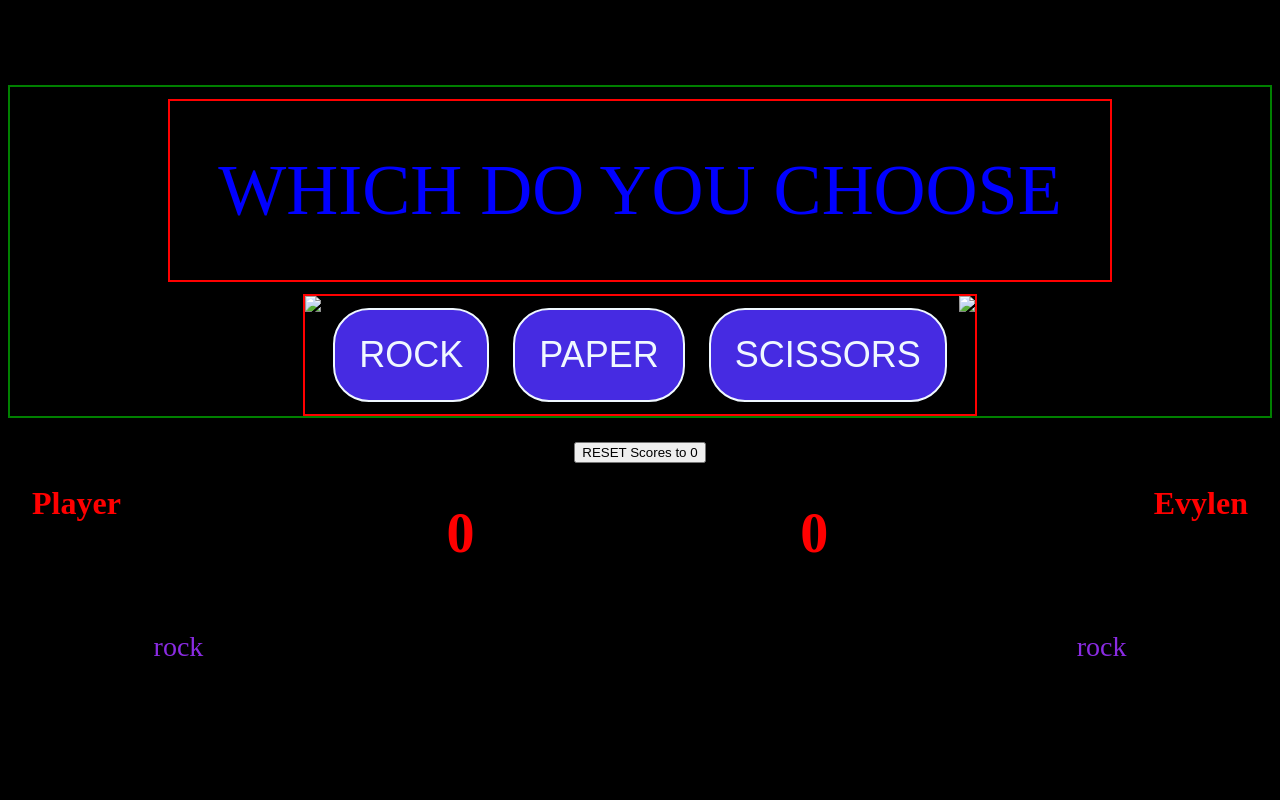
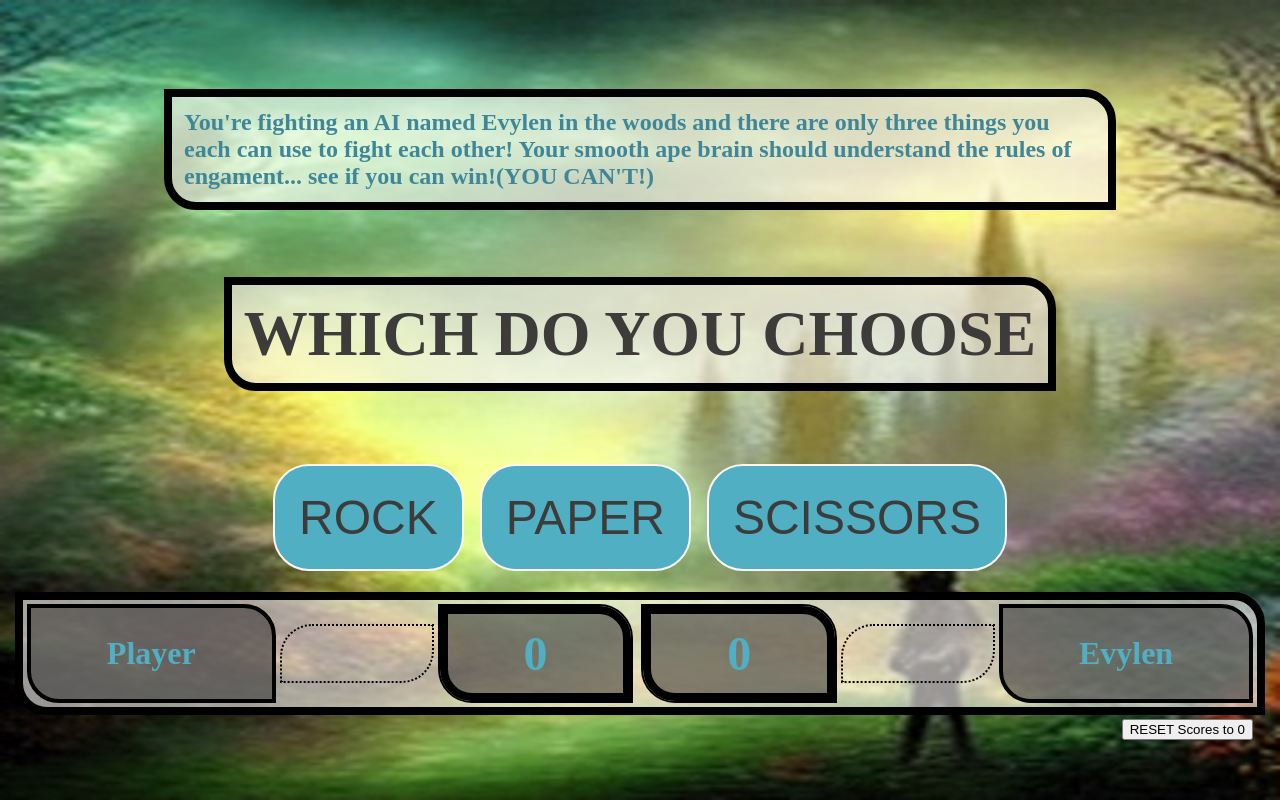
Before and after one commit to RaincloudDev/Rock-Paper-Scissors, a plain HTML site: page index.html in a window 1280 px wide. Drawn offline with Linux system fonts and the light colour scheme.

Commit message:
UI Added

```diff
--- a/UPDATEDSCRIPT.js
+++ b/UPDATEDSCRIPT.js
@@ -13,8 +13,9 @@ function rockButton(){
     playerChoice = 0;
     evylenMove();
     printChoices();
-    //animateChoices();
     fight(playerChoice, evylenChoose);
+    animateChoices();
+
 
 
 }
@@ -25,18 +26,19 @@ function paperButton(){
     playerChoice = 1;
     evylenMove();
     printChoices();
-    //animateChoices();
     fight(playerChoice, evylenChoose);
+    animateChoices();
 }
-
+//fight before animation so scores are tallied the right way.
+//this is based on the current working state of this document.
 function scissorsButton(){
     console.log("You chose scissors");
 
     playerChoice = 2;
     evylenMove();
     printChoices();
-    //animateChoices();
     fight(playerChoice, evylenChoose);
+    animateChoices();
 }
 
 //evylen logic
@@ -44,6 +46,7 @@ function evylenMove(){
     const evylenOptions = [0, 1, 2];
     const evylen = Math.floor(Math.random() * evylenOptions.length);
     const evylenChoice = evylenOptions[evylen];
+
 
     if (evylenChoice === 0){
         console.log('Evylen chose rock!');
@@ -98,6 +101,7 @@ function fight(playerChoice, evylenChoose){
         (playerChoice === 2 && evylenChoose == 2)
      )  {
             console.log('BOWTIE MACCARONI');
+            tie();
             printScores();
             printChoices();
         }
@@ -106,17 +110,22 @@ function fight(playerChoice, evylenChoose){
 
 //UI
 function playerWin(){
+    win();
 var myScore = playerScore;
 var myScoreElement = document.getElementById('myScore');
     playerScore ++;
    myScoreElement.innerHTML = playerScore;
+
    printScores();
 }
 function playerLose(){
+    lose();
     var herScore = evylenScore;
     var herScoreElement = document.getElementById('herScore');
-        evylenScore ++;
+
+       evylenScore ++;
        herScoreElement.innerHTML = evylenScore;
+
        printScores();
     }
 function printChoices(){
@@ -140,8 +149,27 @@ function animateChoices(){
     var evylenAnimation = evylenChoose;
     var evylenAnimationElement = document.getElementById('evylenChoice');
 
-    if (playerChoice = 0){
-        choiceEcho = 'rock';
+    if (playerChoice === 0){
+        choiceEcho = 'RocK';
+
+    }
+    else if (playerChoice === 1){
+        choiceEcho = 'PapeR';
+
+    }
+    else if (playerChoice === 2){
+        choiceEcho = 'ScissorS';
+
+    }
+
+    if (evylenChoose === 0) {
+        evylenChoose = 'Rock';
+    }
+    else if (evylenChoose === 1) {
+        evylenChoose = 'PapeR';
+    }
+    else if (evylenChoose === 2) {
+        evylenChoose = 'ScissorS';
     }
 
     humanAnimationElement.innerHTML = choiceEcho;
@@ -149,3 +177,37 @@ function animateChoices(){
     evylenAnimationElement.innerHTML = evylenChoose;
 
 }
+
+
+
+function lose(){
+var herColor = document.getElementById('evylenChoice');
+var color = document.getElementById('playerChoice');
+
+herColor.style.backgroundColor="green";
+color.style.backgroundColor="red";
+herColor.style.color="black";
+color.style.color="black";
+  }
+
+function win(){
+    var herColor = document.getElementById('evylenChoice');
+    var color = document.getElementById('playerChoice');
+
+    herColor.style.backgroundColor="red";
+    color.style.backgroundColor="green";
+    herColor.style.color="black";
+    color.style.color="black";
+
+      }
+
+function tie(){
+
+      var herColor = document.getElementById('evylenChoice');
+    var color = document.getElementById('playerChoice');
+
+    herColor.style.backgroundColor="blue";
+    herColor.style.color="white";
+    color.style.color="white";
+    color.style.backgroundColor="blue";
+      }
--- a/index.html
+++ b/index.html
@@ -14,31 +14,49 @@
         <!--Title and Gameplay area-->
         <div class="gameplay">
             <div class="welcomeMessage">
-            WHICH DO YOU CHOOSE
+                <p class="titleSong">You're fighting an AI named Evylen in
+                    the woods and there are only three things you
+                    each can use to fight each other! Your smooth
+                    ape brain should understand the rules of engament... see
+                    if you can win!(YOU CAN'T!)
+                </p>
+            <h1>WHICH DO YOU CHOOSE</h1>
             </div>
 
             <div class="buttons">
-                <img src="#">
+
         <button class="rock" onclick="rockButton()">ROCK</button>
         <button class="paper" onclick="paperButton()">PAPER</button>
         <button class="scissors" onclick="scissorsButton()">SCISSORS</button>
-                <img src="#">
+
                 </div>
         </div>
         <!--status bar- Scores, Round, Etc..-->
         <div class="gameInfo">
-            <button id="reset" onclick="reset()">RESET Scores to 0</button>
+
                  <div class="scoreZone">
-                    <h1>Player</h1>
+                    <h1 class="nerd">Player</h1>
+                    <p id="playerChoice"> </p>
                     <h1 id=myScore >0</h1>
                     <h1 id=herScore >0</h1>
-                    <h1>Evylen</h1>
+                    <p id="evylenChoice"> </p>
+                    <h1 class="nerd">Evylen</h1>
                 </div>
+                <button id="reset" onclick="reset()">RESET Scores to 0</button>
+
+                <!--
                 <div class="liveFeed">
-                    <p id="playerChoice">rock </p>
-                    <p id="evylenChoice"> rock</p>
+                    <div class="playerSide">
+                        <h1>Player</h1>
+                        <p id="playerChoice"> </p>
+                    </div>
+                    <div class="evylenSide">
+                        <h1>Evylen</h1>
+                    <p id="evylenChoice"> </p>
+                    </div>
 
                 </div>
+            -->
         </div>
 
 
--- a/style.css
+++ b/style.css
@@ -1,7 +1,10 @@
 
 
 html{
-    background-color: black;
+    background-image: url(images/very_exciting_morning_Fantasy_picture.png);
+    background-repeat: no-repeat;
+    background-attachment: fixed;
+    background-size: 100% 100%;
     height: 100%;
     width: 100%;
     display: flex;
@@ -12,45 +15,52 @@ html{
 
 /* Title and Gameplay Area */
 .gameplay{
-    border: 2px solid green;
+
     align-items: center;
     justify-content: center;
     display: flex;
-    flex: 1 1 auto;
+
     flex-flow: column;
 }
 .welcomeMessage{
+    display: flex;
+    flex-flow: column;
+    color: #3d3c3b;
+    justify-content: center;
+    align-items: center;
+    font-size: 32px;
+    padding: 12px;
+    margin: 12px;
 
-    color: blue;
-    font-size: 72px;
-    padding: 48px;
-    margin: 12px;
-    border: 2px solid red;
 }
 
 .buttons {
-    border: 2px solid red;
+
+
+}
+#reset{
     display: flex;
-    flex-flow: row;
+    margin: 4px;
+    align-self: flex-end;
 
-    justify-content: center;
-    align-content: stretch;
 }
 
 /*Buttons*/
 .rock, .paper, .scissors{
-    margin:12px;
+    margin:6px;
     padding: 24px;
-    font-size: 36px;
-    background-color: rgb(70, 43, 226);
-    color: aliceblue;
+
+    font-size: 48px;
+
+    background-color: #50afc2;
+    color: #3d3c3b;
     border-radius: 36px;
-    border: 2px solid aliceblue;
+    border: 2px solid #fbf6f2;
 }
 
 #myscore{
     margin: 36px;
-    border: 10px solid white;
+    border: 10px solid #fbf6f2;
 }
 
 .gameInfo{
@@ -59,21 +69,68 @@ html{
     align-items: center;
     justify-content: center;
     padding: 12px;
-    margin: 12px;
-    color: red;
+    margin: 3px;
+    color: #50afc2;
 }
 
+h1{
+    color: be8cff;
+    display: flex;
+    flex: 1 1 auto;
+    align-items: center;
+    justify-content: center;
+    padding: 12px;
+    border: 8px solid black;
+    border-bottom-left-radius: 32px;
+    border-top-right-radius: 32px;
+    background-color: #fbf6f29c;
 
+}
+
+.titleSong{
+    display: flex;
+    align-self: center;
+    color: #3f8798;
+    font-weight: 700;
+    max-width: 75% ;
+    padding: 12px;
+    border: 8px solid black;
+    border-bottom-left-radius: 32px;
+    border-top-right-radius: 32px;
+    background-color:#fbf6f29c;
+    font-size: 24px;
+}
 
 #herScore, #myScore{
-    font-size: 56px;
+    outline:2px solid rgb(0, 0, 0);
+    margin: 6px;
+    background-color: #3d3c3b9c;
+
+    align-items: center;
+    justify-content: center;
+    font-size: 48px;
+    display: flex;
+    flex:  1 auto;
+}
+#myScore{
+    border-bottom-left-radius: 32px;
+}
+#herScore{
+    border-top-right-radius: 32px;
 }
 .scoreZone{
     width: 100%;
+    border: 8px solid black;
+    border-bottom-left-radius: 32px;
+    border-top-right-radius: 32px;
+    background-color: #fbf6f29c;
+
     display: flex;
+    flex: 1 1 auto;
     flex-flow: row;
-    justify-content: space-between;
+    justify-content: space-around;
 }
+
 
 .liveFeed{
     width: 80%;
@@ -84,9 +141,31 @@ html{
     align-items: center;
     justify-content: space-between;
 }
+.nerd{
+    border: 4px solid black;
+    margin: 4px;
+    border-bottom-left-radius: 32px;
+    border-top-right-radius: 32px;
+    font-size: 32 px;
+    background-color: #3d3c3b9c;
+}
 
-.playerChoice, .evylenChoice{
-    display: flex;
+#playerChoice, #evylenChoice{
+
+    border:2px dotted rgb(0, 0, 0);
+    color:rgb(0, 0, 0);
+    font-weight: bolder;
+    font-family: Georgia, 'Times New Roman', Times, serif;
+    font-size: 24px;
+    border-bottom-right-radius: 32px;
+    border-top-left-radius: 32px;
+    display:flex;
+    flex:1 1 auto;
+    min-height: 35px;
+    min-width: 150px;
+    max-width: 150px;
+    align-items: center;
+    justify-content: center;
 
 
 
```
Also changed, not shown: images/generally_unexciting_background_image_for_my_rock_paper_scissors_game_Fantasy_picture.png (added), images/very_exciting_morning_Fantasy_picture.png (added), 1 other file.
